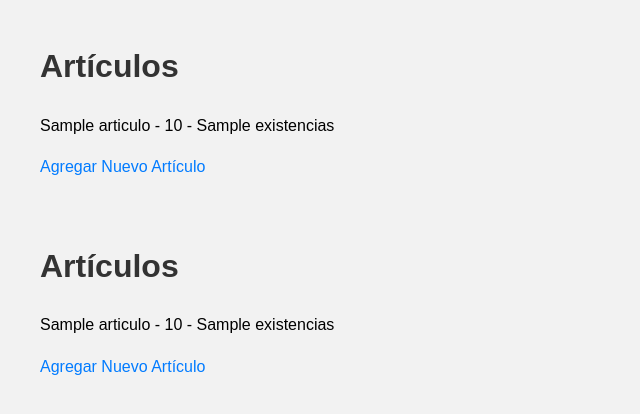
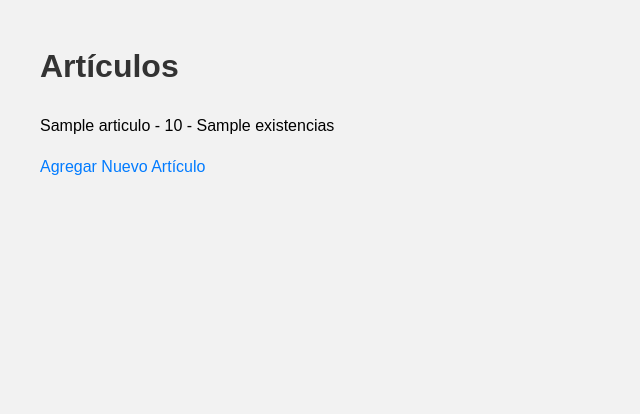
Before and after one commit to imanol0512/integradora, a Flask app: template app/templates/articulo/articulos.html in a window 1280 px wide. Shown: the top 414 px of the page, without its empty margins (0-640 px from the left). Run offline with Flask 3, Linux system fonts and the light colour scheme; the template is opened without the code that fills it: most values are stand-ins (such as "Sample title", 1, 10 or a date in 2020).

```diff
--- a/app/templates/articulo/articulos.html
+++ b/app/templates/articulo/articulos.html
@@ -53,58 +53,3 @@
     </div>
 </body>
 </html>
-<!DOCTYPE html>
-<html>
-<head>
-    <title>Consulta de Artículos</title>
-    <style>
-        body {
-            font-family: Arial, sans-serif;
-            line-height: 1.6;
-            margin: 0;
-            padding: 0;
-            background-color: #f2f2f2;
-        }
-
-        .container {
-            max-width: 1200px;
-            margin: 0 auto;
-            padding: 20px;
-        }
-
-        h1, h2, h3 {
-            color: #333;
-            margin-bottom: 20px;
-        }
-
-        ul {
-            list-style: none;
-            padding: 0;
-        }
-
-        li {
-            margin-bottom: 10px;
-        }
-
-        a {
-            color: #007bff;
-            text-decoration: none;
-        }
-
-        a:hover {
-            text-decoration: underline;
-        }
-    </style>
-</head>
-<body>
-    <div class="container">
-        <h1>Artículos</h1>
-        <ul>
-            {% for articulo in articulos %}
-            <li>{{ articulo.nombre }} - {{ articulo.precio }} - {{ articulo.existencias }}</li>
-            {% endfor %}
-        </ul>
-        <a href="{{ url_for('articulo.crear_art') }}">Agregar Nuevo Artículo</a>
-    </div>
-</body>
-</html>
```
Also changed, not shown: app/models/articulo.py (+15 -7 lines), app/models/categoria.py (added, +32 -0 lines), app/views/articulo_views.py (+13 -0 lines).
